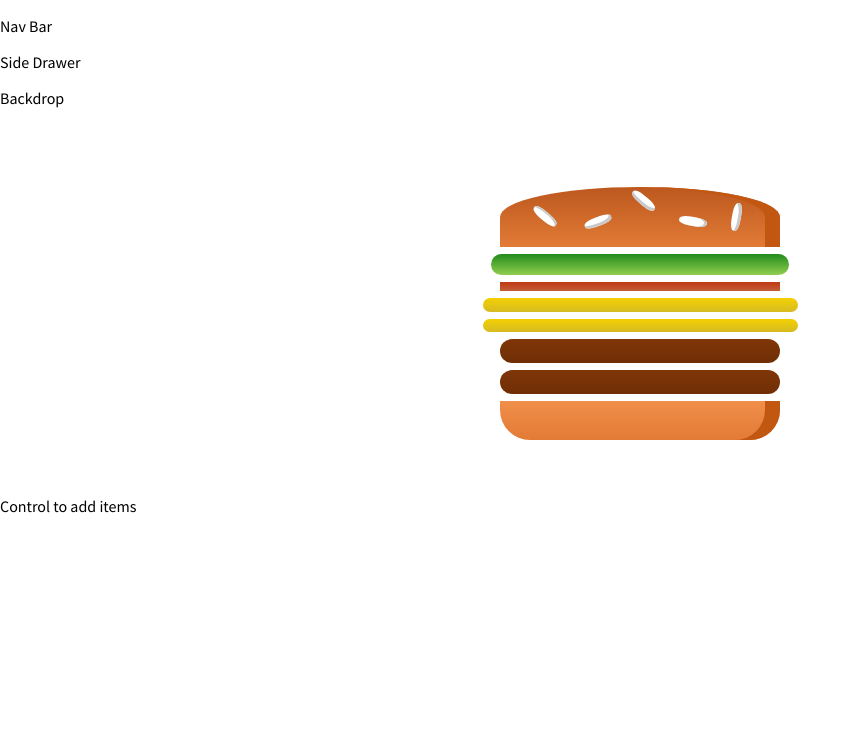
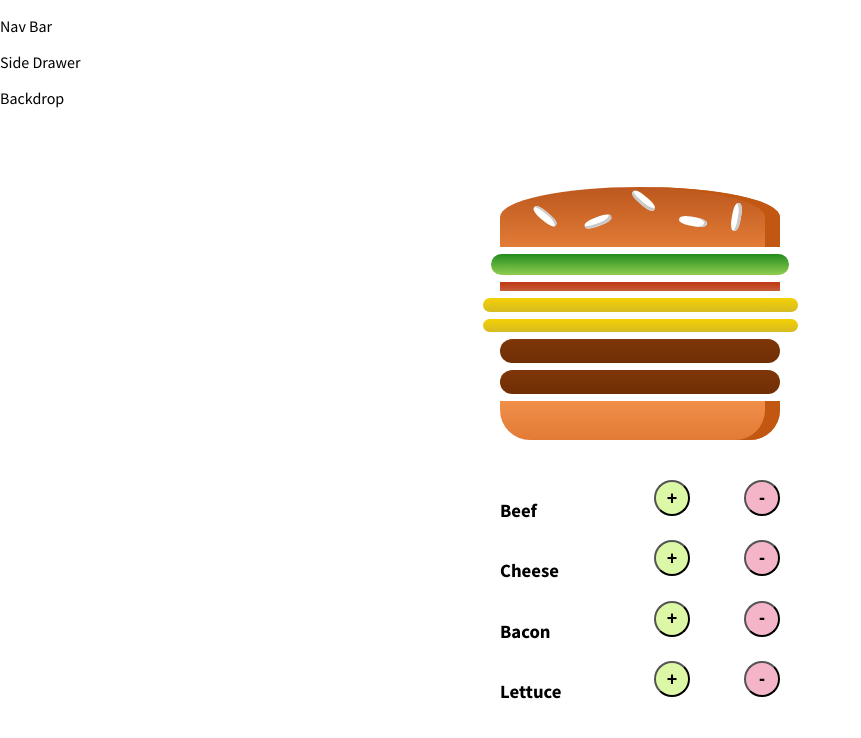
Before and after one commit to krtcotmo2/react_burger, a React (Create React App) app: page / in a window 1280 px wide. Shown: the top 738 px of the page, without its empty margins (0-861 px from the left). Built offline with nearby package versions, Linux system fonts and the light colour scheme.

Commit message:
added single line control (ASL) ASL dynamically created

```diff
--- a/src/Components/Burger/AddIngredients/AddIngredients.js
+++ b/src/Components/Burger/AddIngredients/AddIngredients.js
@@ -1,10 +1,15 @@
 import React from 'react';
 import Auxillary from '../../../HOC/Auxillary'
+import LineControl from './LineControl/LineControl';
 
-const AddIngredients = () => {
+const controlsList = ['Beef','Cheese','Bacon','Lettuce'];
+
+const AddIngredients = (props) => {
+  const controls = controlsList.map( (item,i) => <LineControl itemType={item} addedIng={props.addedIng} key={item+i}/>)
+
   return (
     <Auxillary>
-      <p>Control to add items</p>
+      {controls}
     </Auxillary>
    );
 }
--- /dev/null
+++ b/src/Components/Burger/AddIngredients/LineControl/LineControl.js
@@ -0,0 +1,14 @@
+import React from 'react';
+import ingStyle from './addIngredients.module.css';
+
+const LineControl = (props) => {
+  return (
+    <div className={ingStyle.ingItem}>
+        <h3>{props.itemType}</h3>
+        <button className={ingStyle.add} onClick={() => props.addedIng(props.itemType.toLowerCase())}>+</button>
+        <button className={ingStyle.remove}>-</button>
+      </div>
+   );
+}
+
+export default LineControl;
--- /dev/null
+++ b/src/Components/Burger/AddIngredients/LineControl/addIngredients.module.css
@@ -0,0 +1,70 @@
+.ingItem{
+  display: flex;
+  flex-direction: row;
+  justify-content: space-between;
+  margin:0px auto;
+  width:80%;
+}
+.ingItem h3{
+  display: inline-block;
+  width:100px;
+}
+.ingItem button{
+  display: block;
+  font-weight: bold;
+  font-size: 18px;
+  border-radius: 34px;
+  width:36px;
+  height: 36px;
+  cursor: pointer;
+  outline: none;
+}
+
+.ingItem button:disabled {
+  background-color: #AC9980;
+  border: 1px solid #7E7365;
+  color: #ccc;
+  cursor: default;
+}
+
+.ingItem button:hover:disabled {
+  background-color: #AC9980;
+  color: #ccc;
+  cursor: not-allowed;
+}
+
+.ingItem .remove {
+  background-color: #f5b5c8;
+}
+
+.ingItem .add {
+  background-color: #dcf8a7;
+}
+
+.ingItem .remove:hover, .ingItem .remove:active {
+  background-color: #ff3333;
+  color: white;
+}
+
+.ingItem .add:hover,.ingItem .add:active {
+  background-color: #00a816;
+  color: white;
+}
+
+@media (min-width: 1000px) and (min-height: 700px){
+  .ingItem{
+    width:560px;
+  }
+}
+
+@media (min-width: 500px) and (min-height: 401px){
+  .ingItem{
+    width:360px;
+  }
+}
+
+@media (min-width: 500px) and (min-height: 1px){
+  .ingItem{
+    width:280px;
+  }
+}
--- a/src/Containers/Configurator/Cofigurator.js
+++ b/src/Containers/Configurator/Cofigurator.js
@@ -16,11 +16,15 @@ class Configurator extends Component {
     isGluttenFree:false,
   }
 
+  addedIng = ingType =>{
+    console.log(ingType)
+  }
+
   render(){
     return (
         <Auxillary>
           <Visaulization ingredientList={this.state.ingredientList} isGluttenFree={this.state.isGluttenFree}/>
-          <AddIngresients/>
+          <AddIngresients addedIng={this.addedIng}/>
         </Auxillary>
     )}
 }
--- a/src/index.css
+++ b/src/index.css
@@ -14,7 +14,6 @@ figure, figcaption, footer, header, hgroup,
 menu, nav, output, ruby, section, summary,
 time, mark, audio, video {
 	border: 0;
-  vertical-align: baseline;
   box-sizing: border-box;
   font-family: 'Source Sans Pro', sans-serif;
 }
```
